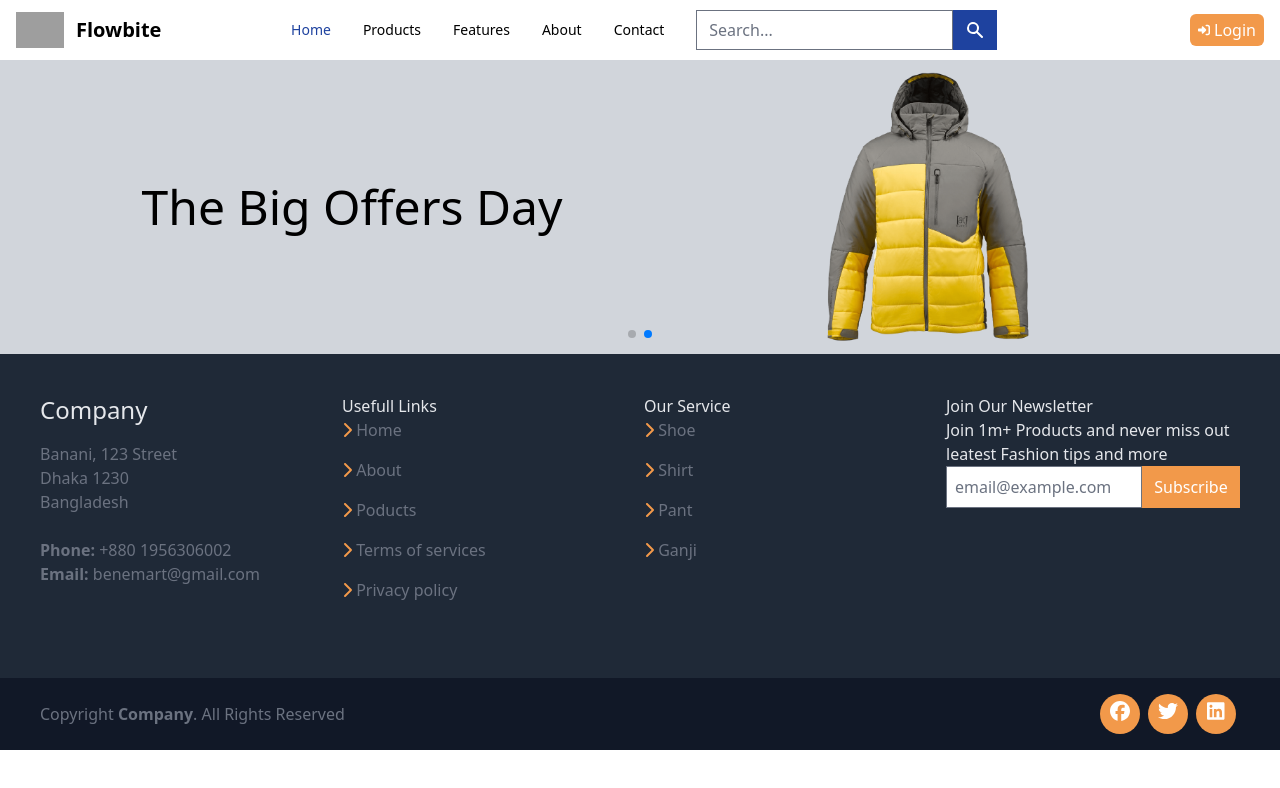
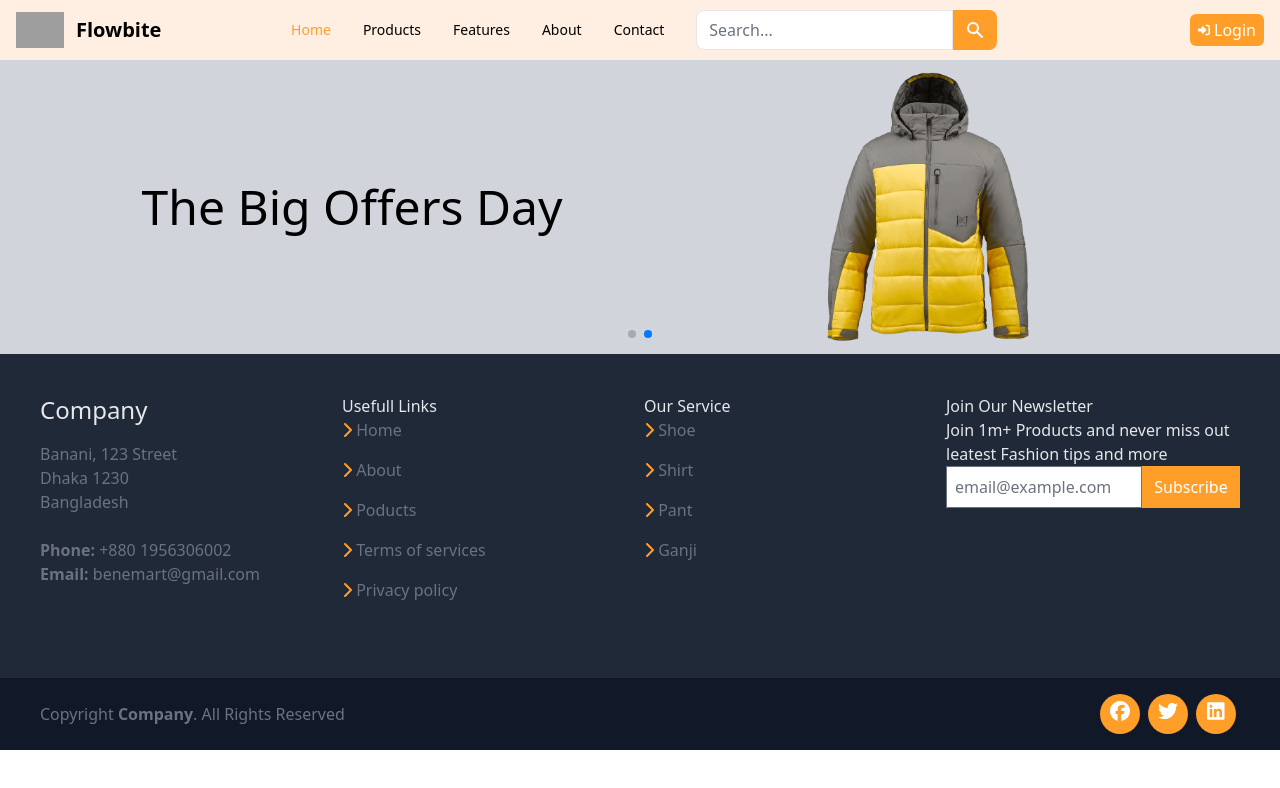
Before and after one commit to monirhabderabby/benemart-client, a React (Create React App) app: page / in a window 1280 px wide. Shown: the top 788 px of the page. Built offline with nearby package versions, Linux system fonts and the light colour scheme; grey boxes are pictures that could not be loaded.

Commit message:
modify font-size, hover, searchbar on navbar

```diff
--- a/src/Components/Pages/Home/Home.js
+++ b/src/Components/Pages/Home/Home.js
@@ -5,7 +5,7 @@ import Banner from './Banner';
 
 const Home = () => {
     return (
-        <div>
+        <div className='bg-secondary'>
             <BNavbar />
             <Banner />
             <Footer />
--- a/src/Components/Shared/BNavbar.js
+++ b/src/Components/Shared/BNavbar.js
@@ -8,7 +8,7 @@ import { faRightToBracket } from '@fortawesome/free-solid-svg-icons'
 const BNavbar = () => {
     return (
         <div>
-            <Navbar fluid={true} rounded={true}>
+            <Navbar fluid={true} rounded={true} className="bg-secondary">
                 <Navbar.Brand href="https://flowbite.com/">
                     <img
                         src="https://flowbite.com/docs/images/logo.svg"
@@ -50,7 +50,7 @@ const BNavbar = () => {
                     <NavLink
                         to="/"
                         className={({ isActive }) =>
-                            isActive ? " text-md text-custom-blue my-auto" : "text-black my-auto hover:text-custom-blue"
+                            isActive ? " text-md text-primary my-auto font-normal" : "text-black my-auto hover:text-primary font-normal"
                         }
                     >
                         Home
@@ -58,7 +58,7 @@ const BNavbar = () => {
                     <NavLink
                         to="/products"
                         className={({ isActive }) =>
-                            isActive ? "text-custom-blue text-md my-auto" : "text-black text-md my-auto hover:text-custom-blue"
+                            isActive ? "text-primary text-md my-auto font-normal" : "text-black text-md my-auto hover:text-primary font-normal"
                         }
                     >
                         Products
@@ -66,7 +66,7 @@ const BNavbar = () => {
                     <NavLink
                         to="/features"
                         className={({ isActive }) =>
-                            isActive ? "text-custom-blue text-md my-auto" : "text-black text-md my-auto hover:text-custom-blue"
+                            isActive ? "text-primary text-md my-auto font-normal" : "text-black text-md my-auto hover:text-primary font-normal"
                         }
                     >
                         Features
@@ -74,7 +74,7 @@ const BNavbar = () => {
                     <NavLink
                         to="/about"
                         className={({ isActive }) =>
-                            isActive ? "text-custom-blue text-md my-auto" : "text-black text-md my-auto hover:text-custom-blue"
+                            isActive ? "text-primary text-md my-auto font-normal" : "text-black text-md my-auto hover:text-primary font-normal"
                         }
                     >
                         About
@@ -82,7 +82,7 @@ const BNavbar = () => {
                     <NavLink
                         to="/contact"
                         className={({ isActive }) =>
-                            isActive ? "text-custom-blue text-md my-auto" : "text-black text-md my-auto hover:text-custom-blue hover:text-custom-blue"
+                            isActive ? "text-primary text-md my-auto font-normal" : "text-black text-md my-auto hover:text-primary font-normal"
                         }
                     >
                         Contact
--- a/src/Components/Shared/SearchBar/SearchBar.js
+++ b/src/Components/Shared/SearchBar/SearchBar.js
@@ -5,8 +5,8 @@ const SearchBar = () => {
     return (
         <div class="mx-auto">
     <div class="flex border-1 border-gray-200 rounded-md w-[80%]">
-        <input type="text" class="px-3 py-2 w-80 h-3/4" placeholder="Search..." />
-        <button class="px-3 text-white bg-custom-blue border-0 ">
+        <input type="text" class="px-3 py-2 w-80 h-3/4 rounded-tl-lg rounded-bl-lg border-gray-200 focus:outline-5 ring-0 focus:border-0" placeholder="Search..." />
+        <button class="px-3 text-white bg-primary border-0 rounded-tr-lg rounded-br-lg">
             <SearchIcon className='h-5 w-5 text-white' />
         </button>
     </div>
--- a/tailwind.config.js
+++ b/tailwind.config.js
@@ -3,7 +3,8 @@ module.exports = {
   content: ["./src/**/*.{html,js}", 'node_modules/flowbite-react/**/*.{js,jsx,ts,tsx}'],
   theme: {
     colors: {
-      'primary': '#F2994A',
+      'primary': '#FF9F29',
+      "secondary": "#FEEFE2",
       'light': '#FDEFE2',
       'white': '#FFFFFF',
       'black': '#000000',
```
